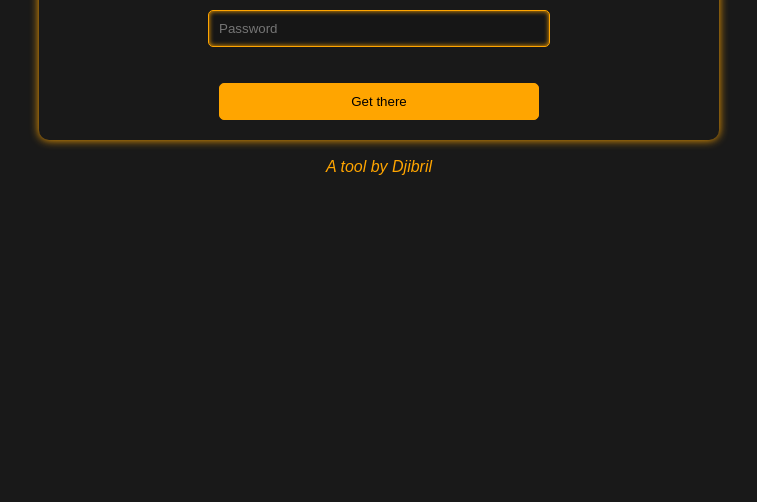
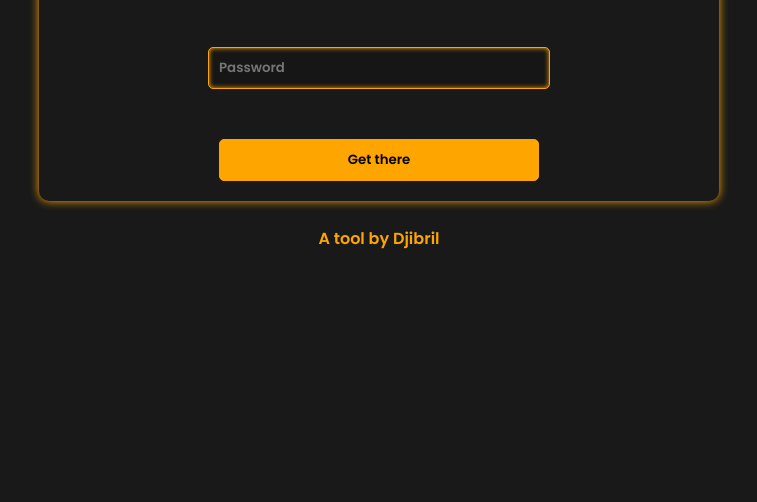
Before and after one commit to djib-ril/My-Quiz, a plain HTML site: page index.html in a window 1280 px wide. Shown: the part 298-800 px from the top of the page, without its empty margins (261-1018 px from the left). Drawn offline with Linux system fonts and the light colour scheme.

Commit message:
Update style.css

```diff
--- a/style.css
+++ b/style.css
@@ -1,6 +1,10 @@
+@import url('https://fonts.googleapis.com/css2?family=Poppins:ital,wght@0,100;0,200;0,300;0,400;0,500;0,600;0,700;0,800;0,900;1,100;1,200;1,300;1,400;1,500;1,600;1,700;1,800;1,900&display=swap');
 *{
     margin: 0;
     padding: 0;
+    font-family: "Poppins", sans-serif;
+    font-weight: 600;
+    font-style: normal;
 }
 body{
     background: rgba(0,0,0,0.9);
```
